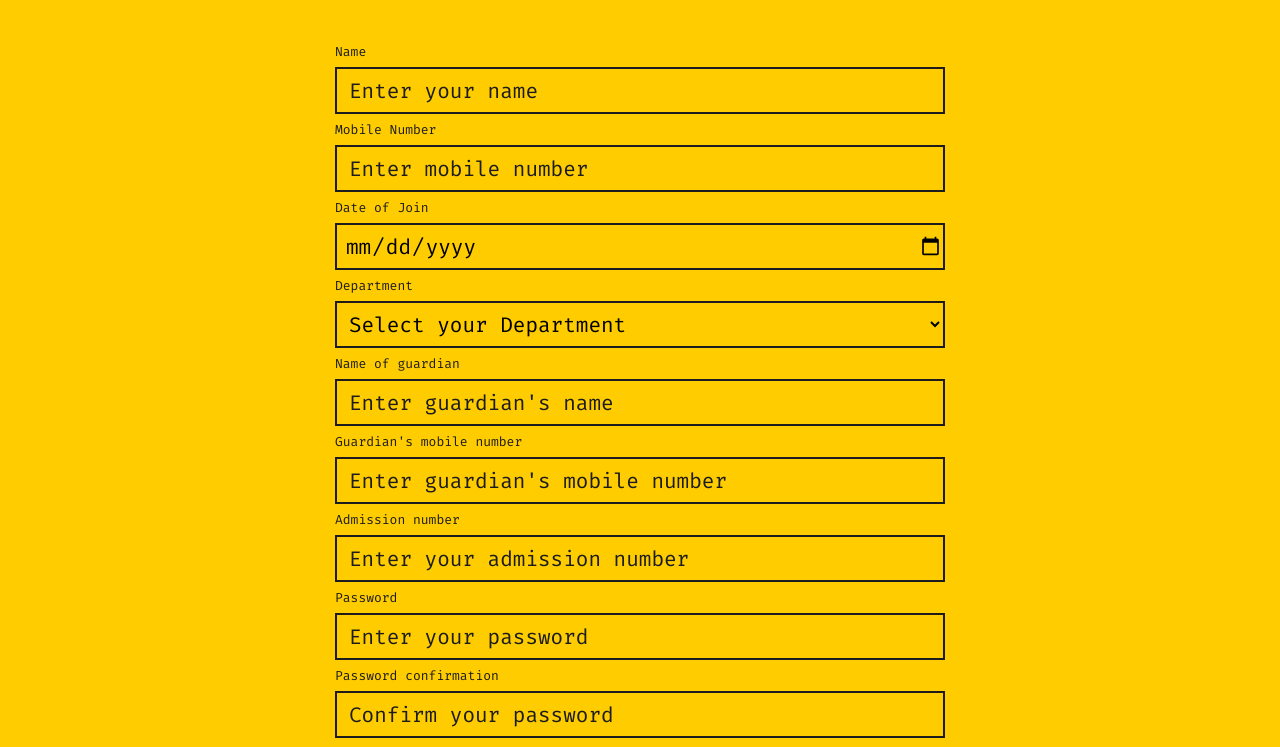
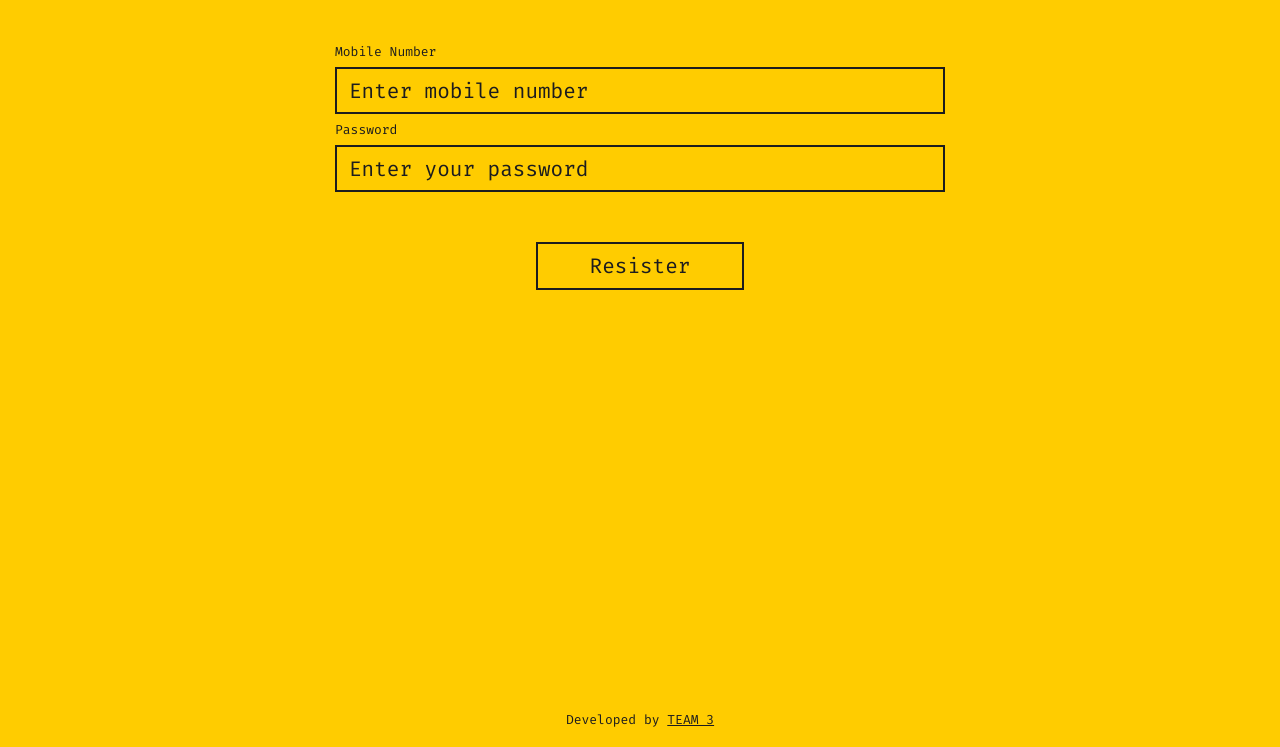
Before and after one commit to yashensha/style, a plain HTML site: page index.html in a window 1280 px wide. Shown: the part 53-800 px from the top of the page. Drawn offline with Linux system fonts and the light colour scheme.

Commit message:
footer height

```diff
--- a/index.html
+++ b/index.html
@@ -35,15 +35,7 @@
     </div>
 
     <form action="/auth/register" method="post" class="yellow">
-      <div class="inp">
-        <label for="name">Name</label>
-        <input
-          class="input"
-          type="text"
-          name="name"
-          placeholder="Enter your name"
-        />
-      </div>
+
       <div class="inp">
         <label for="mobile">Mobile Number</label>
         <input
@@ -51,49 +43,6 @@
           type="number"
           name="mobile"
           placeholder="Enter mobile number"
-        />
-      </div>
-      <div class="inp">
-        <label for="date_joined">Date of Join</label>
-        <input class="input" type="date" name="date_joined" />
-      </div>
-
-      <div class="inp">
-        <label for="dept">Department</label>
-        <select name="dept" class="input">
-          <option selected disabled>Select your Department</option>
-          <option value="CT">Computer Engineering</option>
-          <option value="ME">Mechanical Engineering</option>
-          <option value="EL">Electronics Engineering</option>
-          <option value="EEE">Electrical & Electronics Engineering</option>
-          <option value="CE">Civil Engineering</option>
-        </select>
-      </div>
-      <div class="inp">
-        <label for="guardian">Name of guardian</label>
-        <input
-          type="text"
-          class="input"
-          name="guardian"
-          placeholder="Enter guardian's name"
-        />
-      </div>
-      <div class="inp">
-        <label for="guardian_mobile">Guardian's mobile number</label>
-        <input
-          type="number"
-          name="guardian_mobile"
-          class="input"
-          placeholder="Enter guardian's mobile number"
-        />
-      </div>
-      <div class="inp">
-        <label for="adm_no">Admission number</label>
-        <input
-          type="number"
-          class="input"
-          name="adm_no"
-          placeholder="Enter your admission number"
         />
       </div>
       <div class="inp">
@@ -105,24 +54,18 @@
           placeholder="Enter your password"
         />
       </div>
-      <div class="inp">
-        <label for="passConfirm">Password confirmation</label>
-        <input
-          type="password"
-          name="passConfirm"
-          class="input"
-          placeholder="Confirm your password"
-        />
-      </div>
+
       <div class="inp">
         <button class="btn yell" type="submit">Resister</button>
       </div>
     </form>
 
     <!-- FOOTER SECTION -->
+
     <footer class="foot">
-      <small class="sml">Developed by YASHENSHA & Team</small>
+      <small class="sml">Developed by&nbsp;<a href="/about" class="link"> TEAM 3</a></small>
     </footer>
+
     <script
       src="https://kit.fontawesome.com/7d58fde0a7.js"
       crossorigin="anonymous"
--- a/style.css
+++ b/style.css
@@ -14,6 +14,9 @@ body {
   color: #fff;
   flex-direction: column;
   font-family: var(--fira);
+  overflow: hidden;
+  height: 100vh;
+
   font-weight: 400;
 }
 .nav-bar {
@@ -29,12 +32,14 @@ body {
 .foot{
   background-color: var(--yellow1);
   width: 100%;
-  height: 35px;
+  height: 20vh;
   margin-top: 30px;
   display: flex;
   justify-content: center;
-  align-items: center;
+  align-items: flex-end;
+  padding-bottom: 20px;
 }
+
 .y {
   background-color: var(--yellow1);
 }
@@ -279,10 +284,7 @@ input::-webkit-inner-spin-button {
 .sml{
   font-size: 8px;
 }
-.foot{
-  position: absolute;
-  top: 832px;
-}
+
   /* LINK TRAY */
   .link-tray {
     display: flex;
```
